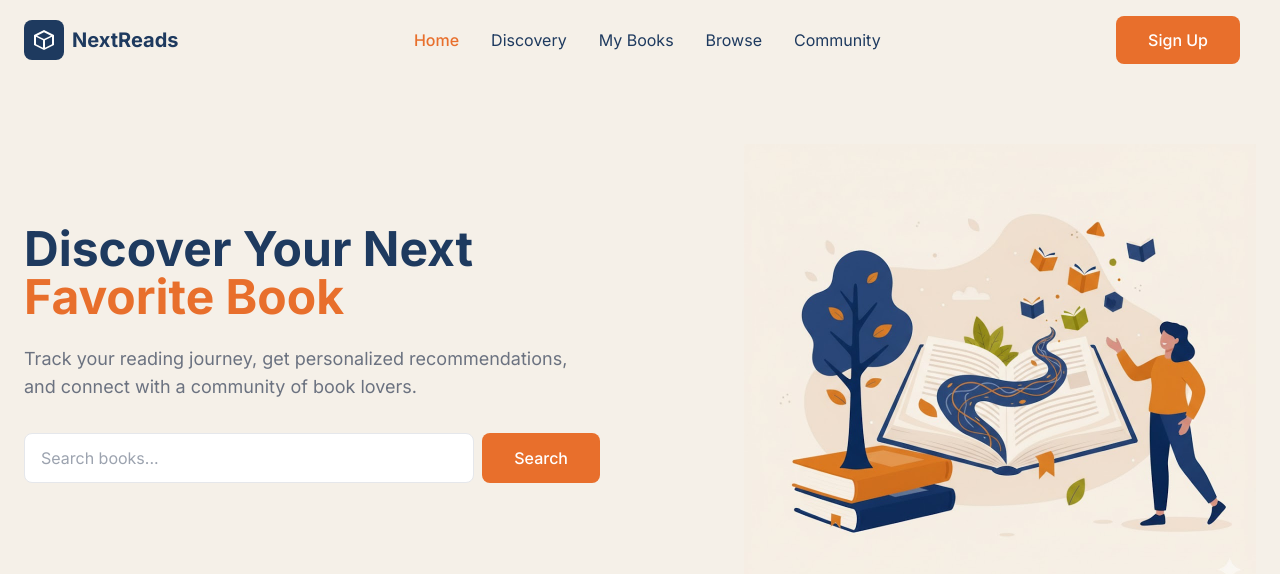
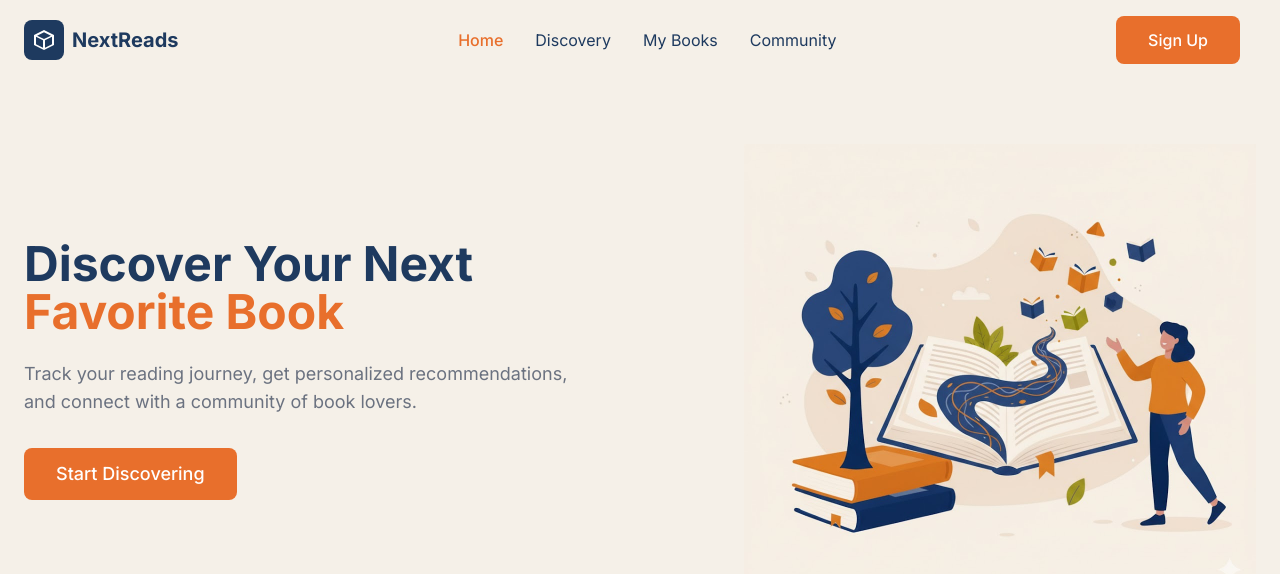
Before and after one commit to RafeUmair/nextRead, a React (Vite) app in the folder frontend/: page / in a window 1280 px wide. Shown: the top 574 px of the page. Built offline with nearby package versions, Linux system fonts and the light colour scheme.

Commit message:
Replaced redundant search bar in Home with Discovery btn, added basic skeleton for MyBooks section.

```diff
--- a/frontend/src/App.jsx
+++ b/frontend/src/App.jsx
@@ -1,6 +1,7 @@
 import { BrowserRouter, Routes, Route } from 'react-router-dom'
 import Home from './pages/Home'
 import Discovery from './pages/Discovery'
+import MyBooks from './pages/MyBooks'
 import NotFound from './pages/NotFound'
 
 function App() {
@@ -9,6 +10,7 @@ function App() {
       <Routes>
         <Route path="/" element={<Home />} />
         <Route path="/discovery" element={<Discovery />} />
+        <Route path="/my-books" element={<MyBooks />} />
         <Route path="*" element={<NotFound />} />
       </Routes>
     </BrowserRouter>
--- a/frontend/src/components/HeroSection.jsx
+++ b/frontend/src/components/HeroSection.jsx
@@ -1,25 +1,7 @@
-import { useState } from 'react'
+import { Link } from 'react-router-dom'
 import homeImage from '../assets/homeImage.jpg'
 
 function HeroSection() {
-  const [query, setQuery] = useState('')
-  const [books, setBooks] = useState([])
-  const [loading, setLoading] = useState(false)
-
-  const handleSearch = async () => {
-    if (!query.trim()) return
-
-    setLoading(true)
-    try {
-      const response = await fetch(`http://localhost:8080/api/search?q=${encodeURIComponent(query)}&limit=8`)
-      const data = await response.json()
-      setBooks(data)
-    } catch (error) {
-      console.error('Search failed:', error)
-    }
-    setLoading(false)
-  }
-
   return (
     <section className="py-16 px-6">
       <div className="max-w-7xl mx-auto">
@@ -33,49 +15,15 @@ function HeroSection() {
               and connect with a community of book lovers.
             </p>
 
-            <div className="flex flex-col sm:flex-row gap-2 mb-8">
-              <input
-                type="text"
-                placeholder="Search books..."
-                value={query}
-                onChange={(e) => setQuery(e.target.value)}
-                onKeyDown={(e) => e.key === 'Enter' && handleSearch()}
-                className="flex-1 px-4 py-3 rounded-lg border border-gray-200 outline-none"
-              />
-              <button onClick={handleSearch} className="btn btn-orange">
-                {loading ? 'Searching...' : 'Search'}
-              </button>
-            </div>
+            <Link to="/discovery" className="btn btn-orange text-lg px-8 py-4 inline-block">
+              Start Discovering
+            </Link>
           </div>
 
           <div className="flex-1 flex justify-center lg:justify-end">
             <img src={homeImage} alt="Person reading" className="w-full max-w-lg" />
           </div>
         </div>
-
-        {books.length > 0 && (
-          <div>
-            <h2 className="text-2xl font-bold mb-6">Search Results</h2>
-            <div className="grid grid-cols-2 md:grid-cols-4 gap-6">
-              {books.map((book) => (
-                <div key={book.key} className="bg-white rounded-lg shadow p-4">
-                  {book.coverUrl ? (
-                    <img src={book.coverUrl} alt={book.title} className="w-full h-48 object-cover rounded mb-3" />
-                  ) : (
-                    <div className="w-full h-48 bg-gray-200 rounded mb-3 flex items-center justify-center text-gray-400">
-                      No Cover
-                    </div>
-                  )}
-                  <h3 className="font-semibold text-sm line-clamp-2">{book.title}</h3>
-                  <p className="text-[--text-gray] text-xs">{book.author || 'Unknown'}</p>
-                  {book.firstPublishYear && (
-                    <p className="text-[--text-gray] text-xs">{book.firstPublishYear}</p>
-                  )}
-                </div>
-              ))}
-            </div>
-          </div>
-        )}
       </div>
     </section>
   )
--- a/frontend/src/components/NavBar.jsx
+++ b/frontend/src/components/NavBar.jsx
@@ -17,7 +17,6 @@ function NavBar() {
           <Link to="/" className="text-[--orange] font-medium">Home</Link>
           <Link to="/discovery" className="text-[--navy] hover:text-[--orange]">Discovery</Link>
           <Link to="/my-books" className="text-[--navy] hover:text-[--orange]">My Books</Link>
-          <Link to="/browse" className="text-[--navy] hover:text-[--orange]">Browse</Link>
           <Link to="/community" className="text-[--navy] hover:text-[--orange]">Community</Link>
         </div>
 
--- /dev/null
+++ b/frontend/src/pages/MyBooks.jsx
@@ -0,0 +1,23 @@
+import { Link } from 'react-router-dom'
+import NavBar from '../components/NavBar'
+
+function MyBooks() {
+  return (
+    <div className="min-h-screen bg-[--cream]">
+      <NavBar />
+
+      <main className="container-main py-12">
+        <h1 className="text-3xl font-bold text-[--navy] mb-8">My Books</h1>
+
+        {/* Reading Status Tabs */}
+        <div className="flex gap-4 mb-8 flex-wrap">
+          <button className="genre-pill active">Currently Reading</button>
+          <button className="genre-pill">Want to Read</button>
+          <button className="genre-pill">Finished</button>
+        </div>
+      </main>
+    </div>
+  )
+}
+
+export default MyBooks
```
